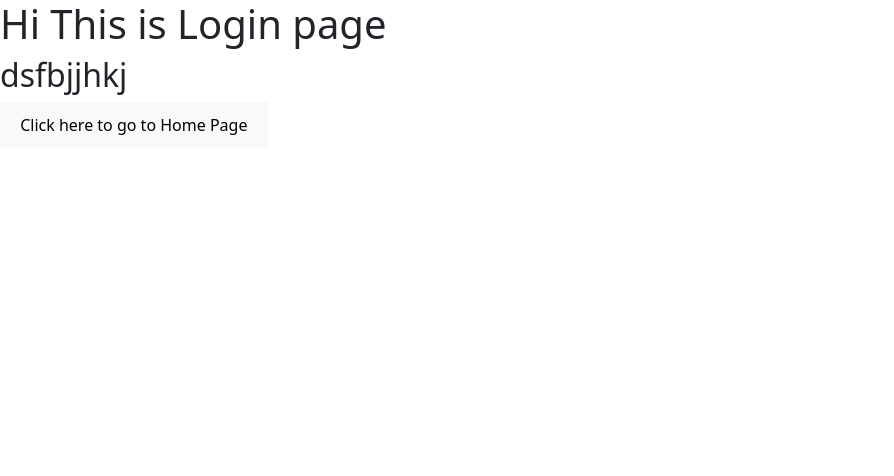
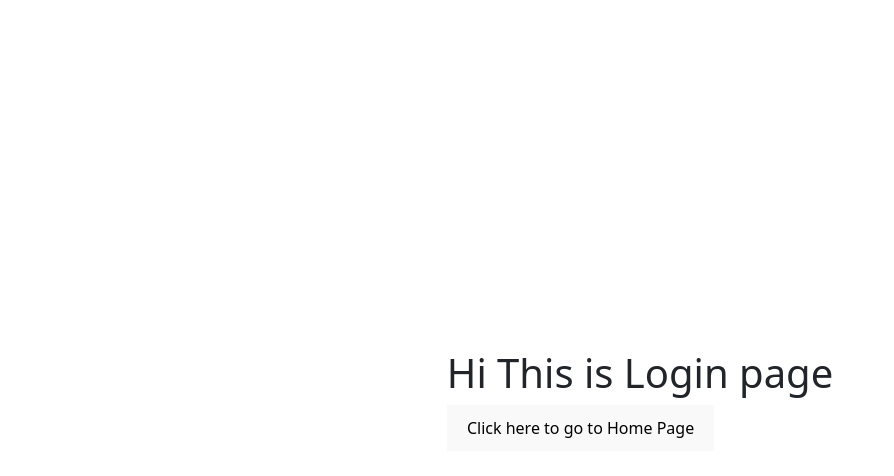
Before and after one commit to konavya9999/contact-manager, a React (Vite) app: page / in a window 1280 px wide. Shown: the top 476 px of the page, without its empty margins (0-894 px from the left). Built offline with nearby package versions, Linux system fonts and the light colour scheme.

Commit message:
updated login css

```diff
--- a/src/App.css
+++ b/src/App.css
@@ -2,6 +2,15 @@
   margin: 0;
 
 }
+
+.container-login{
+  display: flex;
+  flex-direction: row;
+  justify-content: center;
+  align-items: center;
+  height: 100vh;
+}
+
 .main-container{
   display: grid;
   grid-template-rows: 70px 1fr;
--- a/src/pages/Login.jsx
+++ b/src/pages/Login.jsx
@@ -7,7 +7,7 @@ function Login(){
             <div className="container-login">
                 <div className="login-div">
                     <h1>Hi This is Login page</h1>
-                    <h2>dsfbjjhkj</h2>
+
                     <button onClick={() => {navigate('/home')}}>Click here to go to Home Page</button>
                 </div>
 
```
